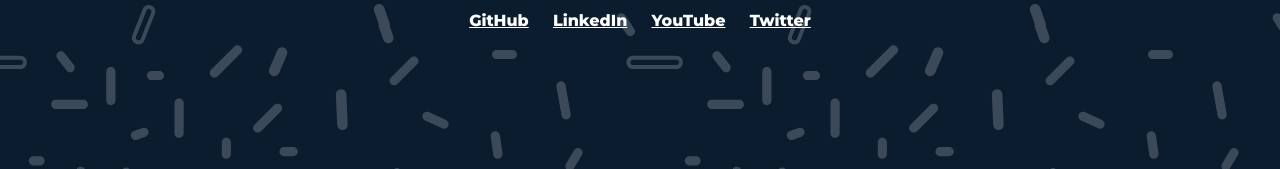
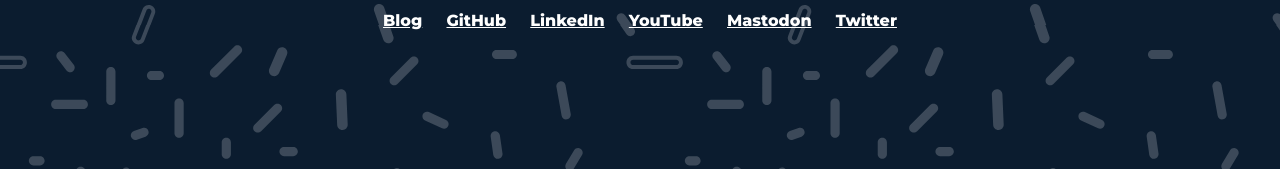
Before and after one commit to HackMakeDo/hackmakedo.github.io, a plain HTML site: page index.html in a window 1280 px wide. Shown: the part 631-800 px from the top of the page. Drawn offline with Linux system fonts and the light colour scheme.

Commit message:
Adds in Blog & Mastodon Links

```diff
--- a/css/styles.css
+++ b/css/styles.css
@@ -116,3 +116,7 @@ img.blob2 {
 a[href^="mailto:"] {
     font-size:2vw;
 }
+
+#links {
+ text-align: center;
+}
--- a/index.html
+++ b/index.html
@@ -26,10 +26,12 @@
             </span><br/>
             Do
         </h1>
-        <div>
+        <div id="links">
+            <a href="https://blog.hackmakedo.com" target="_blank">Blog</a>
             <a href="https://github.com/warrenbuckley" target="_blank">GitHub</a>
             <a href="https://linkedin.com/in/warrenbuckley" target="_blank">LinkedIn</a>
             <a href="https://youtube.com/warrenbuckley" target="_blank">YouTube</a>
+            <a href="https://umbracocommunity.social/@warrenbuckley" target="_blank">Mastodon</a>
             <a href="https://twitter.com/warrenbuckley" target="_blank">Twitter</a>
         </div>
     </section>
```
